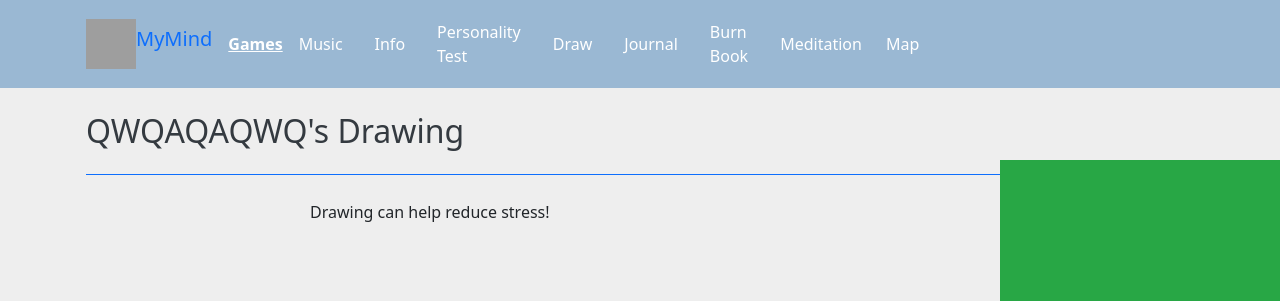
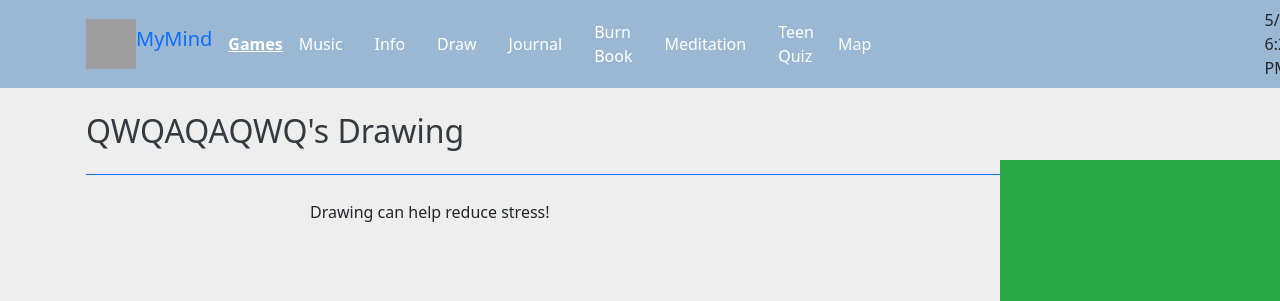
Before and after one commit to vaishavijay/pain.github.io, a Flask app: page /art/ in a window 1280 px wide; the page is wider, and only the part inside the window is pictured. Shown: the top 301 px of that part. Run offline with Flask 2, Linux system fonts and the light colour scheme; a user stored in the database is signed in; data comes from the database, SQL or seed files in the repository; some libraries are stand-ins or nearby versions; grey boxes are pictures that could not be loaded.

Commit message:
homepage layout and commented out quiz file (temporary)

```diff
--- a/templates/fragments/navbar.html
+++ b/templates/fragments/navbar.html
@@ -85,7 +85,7 @@
         </div>
         <a class="nav-link" href="{{ url_for('music') }}">Music</a>
         <a class="nav-link" href="{{ url_for('api') }}">Info</a>
-        <a class="nav-link" href="{{ url_for('quiz') }}">Personality Test</a>
+{#        <a class="nav-link" href="{{ url_for('quiz') }}">Personality Test</a>#}
 
         {% if current_user.is_authenticated %}
             <a class="nav-link" href="{{ url_for('art.art') }}">Draw</a>
@@ -103,7 +103,7 @@
 {#
 #}
 
-
+        <a class="nav-link" href="{{ url_for('healthquiz') }}">Teen Quiz</a>
 
             <div class="collapse navbar-collapse" id="navbarNavAltMarkup">
             <div class="navbar-nav">
```
